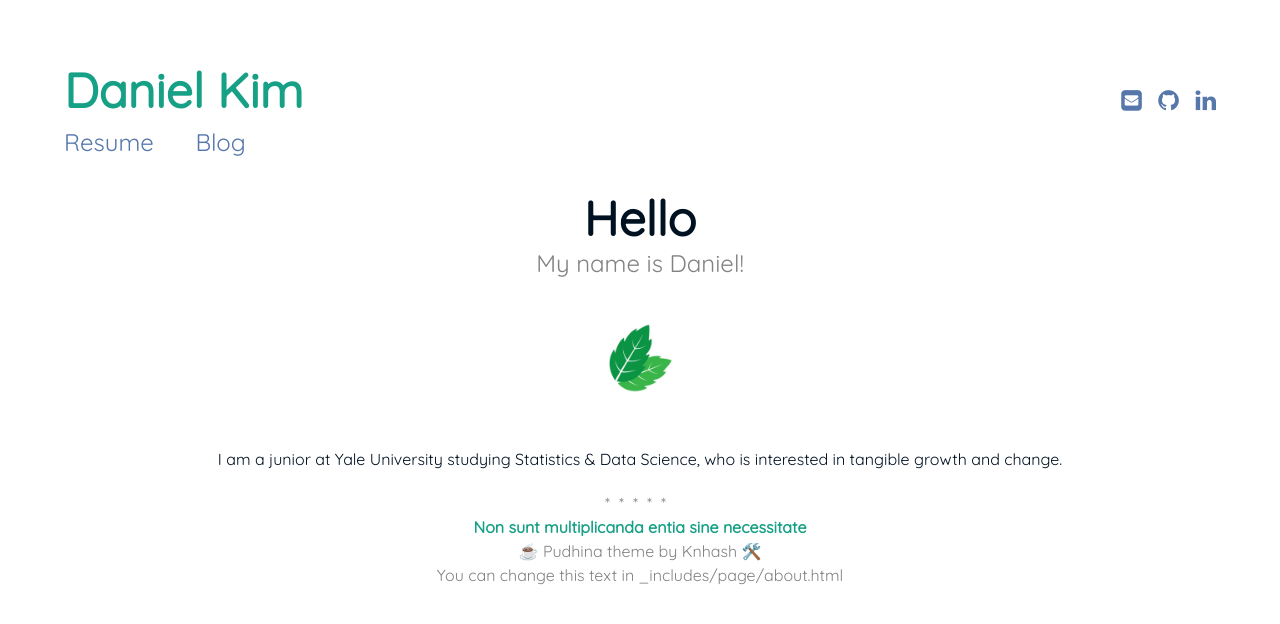
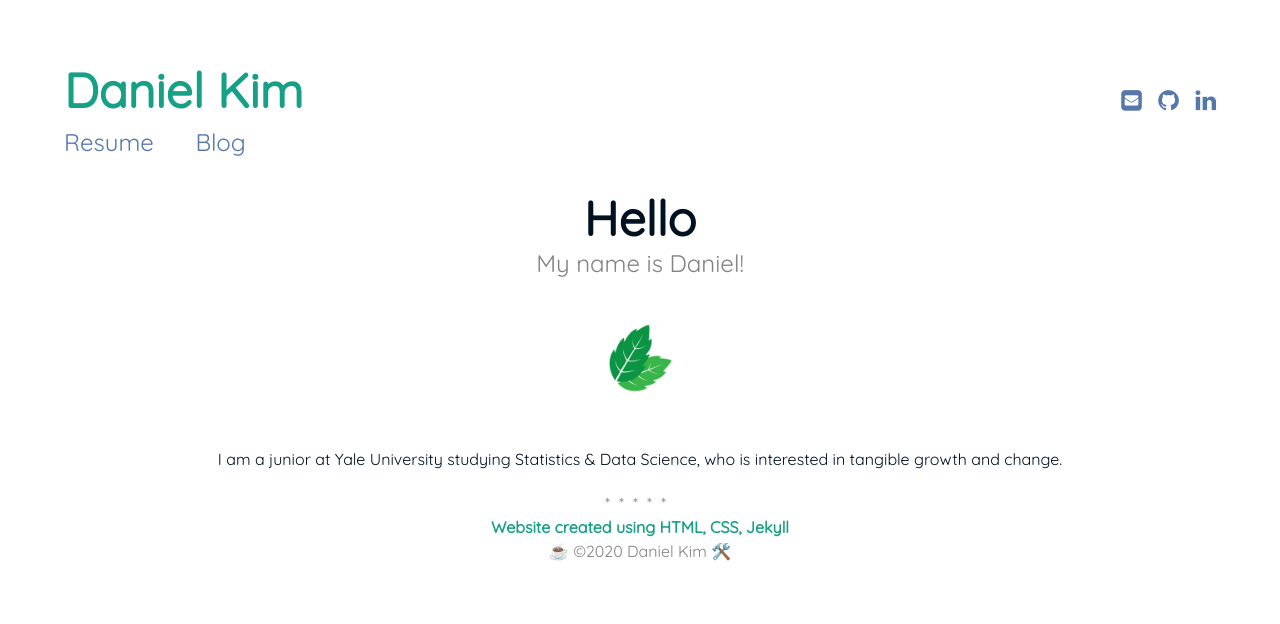
Before and after one commit to danielk56/danielk56.github.io, a Jekyll site: the page built from index.md, in a window 1280 px wide. Shown: the top 624 px of the page. Built offline with Jekyll 4.4.1, drawn with Linux system fonts in a browser that asks for light colours.

Commit message:
Update about.html

```diff
--- a/_includes/page/about.html
+++ b/_includes/page/about.html
@@ -1,8 +1,7 @@
 <div class="about">
 <div class="about__devider">*****</div>
 <div class="about__text">
-<strong> Non sunt multiplicanda entia sine necessitate </strong>
-<br>☕ Pudhina theme by Knhash 🛠️
-<br> You can change this text in _includes/page/about.html
+<strong> Website created using HTML, CSS, Jekyll </strong>
+<br>☕ ©2020 Daniel Kim 🛠️
 </div>
 </div>
```
